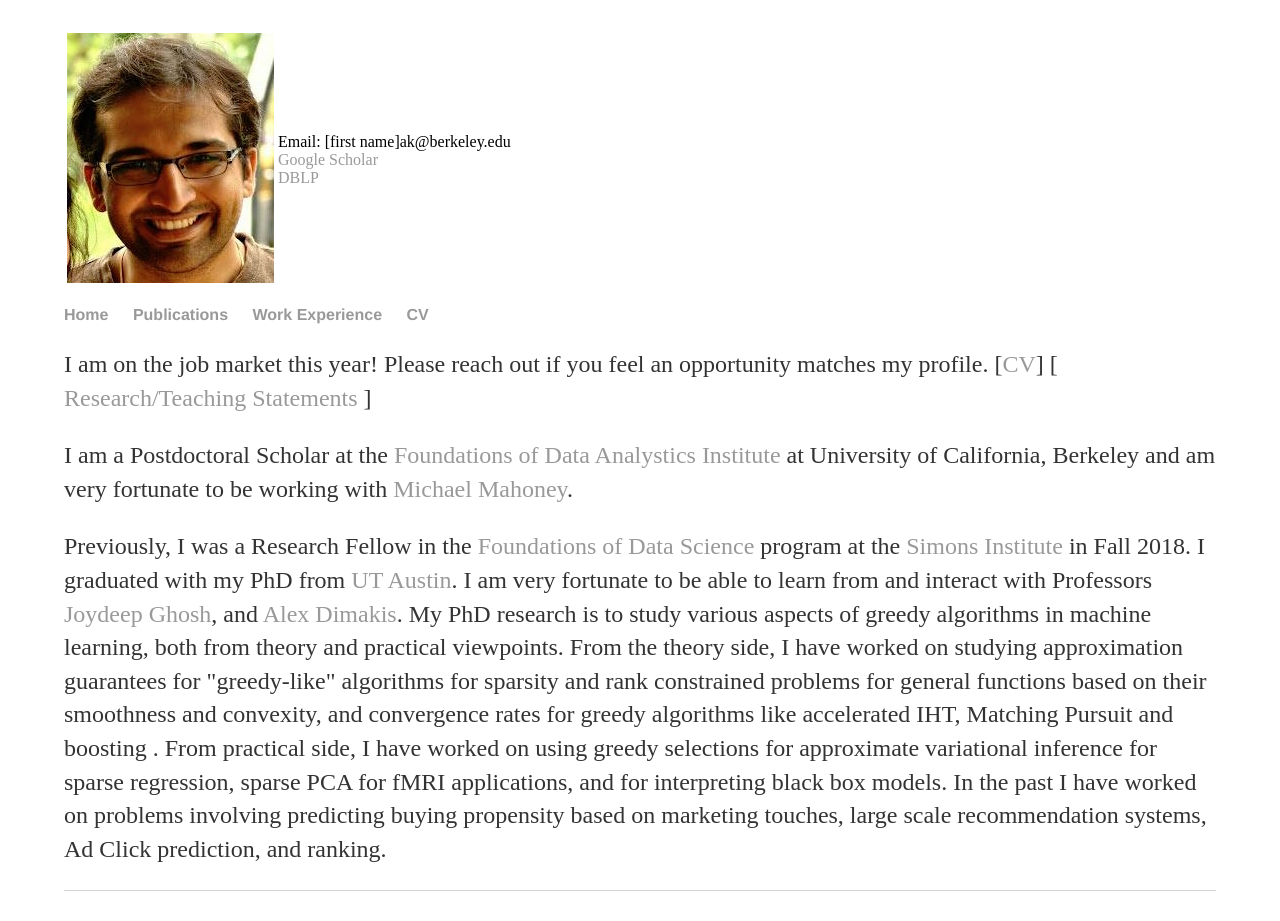
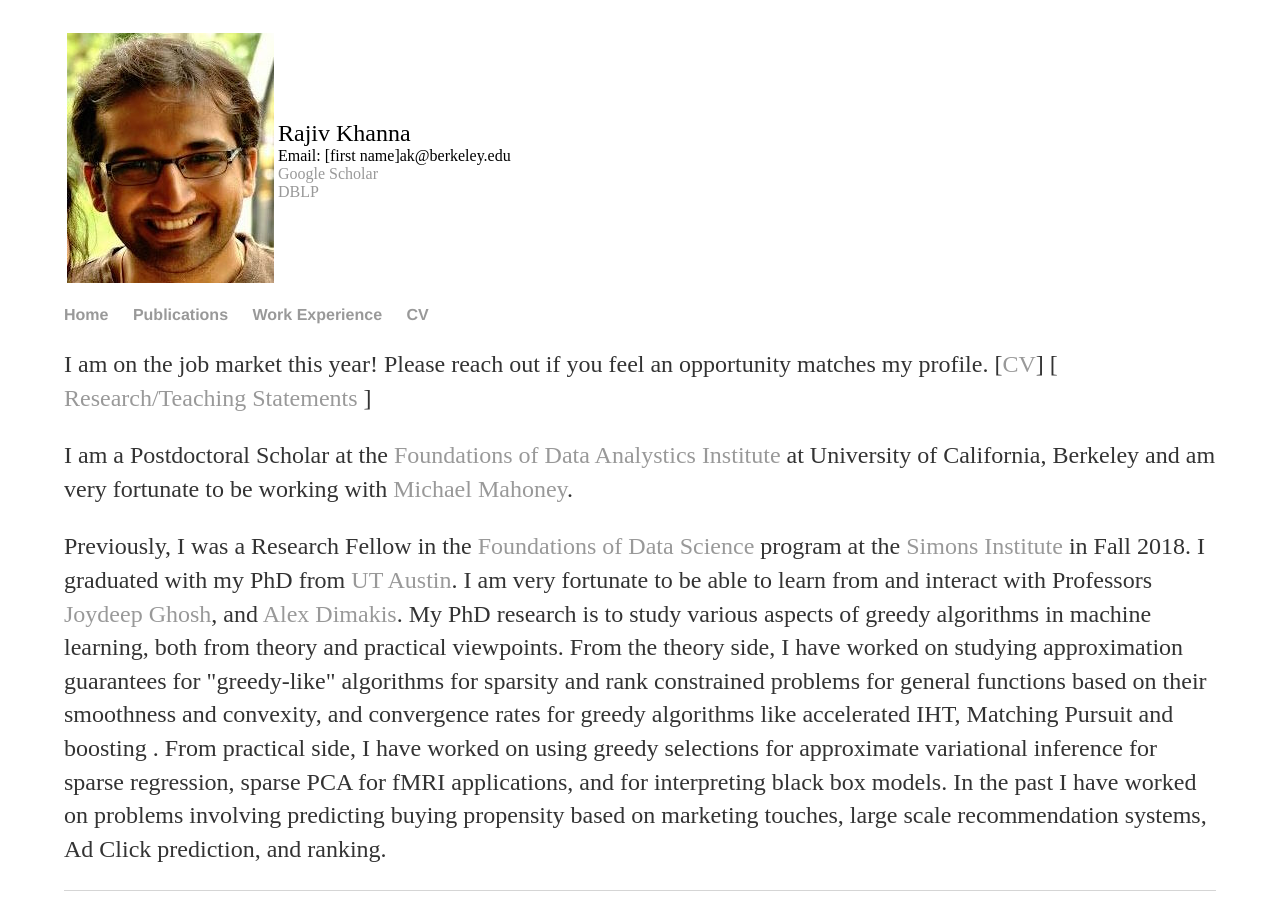
Before and after one commit to rjvak7/rjvak7.github.io, a Jekyll site: the page built from index.html, in a window 1280 px wide. Built offline with Jekyll 4.4.1, drawn with Linux system fonts in a browser that asks for light colours.

Commit message:
update pubs

```diff
--- a/_layouts/default.html
+++ b/_layouts/default.html
@@ -35,7 +35,8 @@ height="0" width="0" style="display:none;visibility:hidden"></iframe></noscript>
 			<table>
 			<tr>
 				<td> <img src='images/me.png' /> </td>
-				<td> Email: [first name]ak@berkeley.edu <br>
+				<td> <font size="+2"> Rajiv Khanna </font> <br>
+                     Email: [first name]ak@berkeley.edu <br>
 					 <a href="https://scholar.google.com/citations?user=523w4w8AAAAJ&hl=en">Google Scholar</a> <br>
 					 <a href="http://www.informatik.uni-trier.de/~ley/pers/ht/k/Khanna:Rajiv.html">DBLP</a>
 				</td>
```
